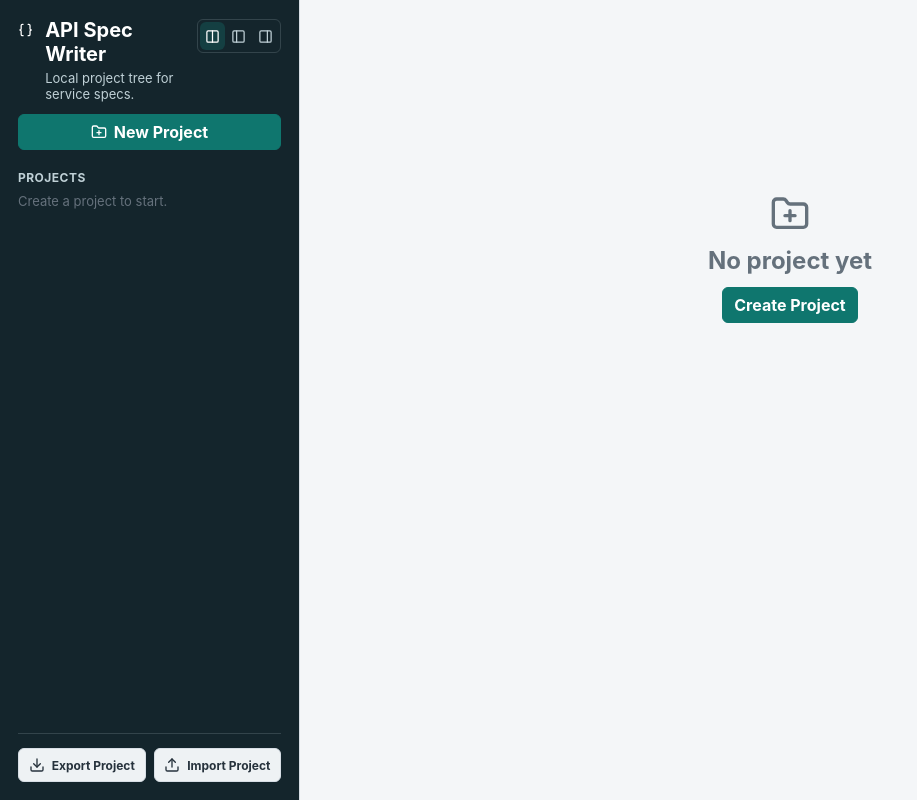
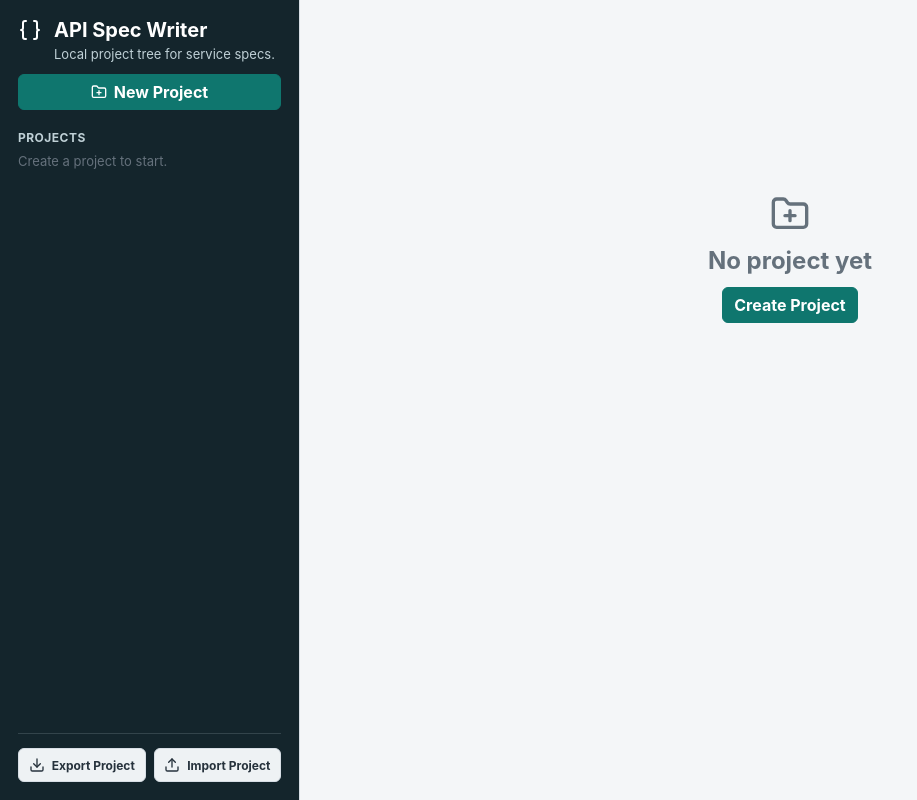
Before and after one commit to witwoywhy/api-spec-writer, a React (Vite) app in the folder frontend/: page / in a window 1280 px wide. Shown: the whole page, without its empty margins (0-917 px from the left). Built offline with nearby package versions, Linux system fonts and the light colour scheme.

Commit message:
Move view mode controls to workspace header

```diff
--- a/frontend/src/main.tsx
+++ b/frontend/src/main.tsx
@@ -1,6 +1,6 @@
 import { useCallback, useEffect, useMemo, useRef, useState } from "react";
 import { createRoot } from "react-dom/client";
-import { Braces, Columns2, Download, Edit3, FilePlus2, FolderPlus, PanelLeft, PanelRight, Trash2, Upload } from "lucide-react";
+import { Braces, Columns2, Download, Edit3, FilePlus2, FolderPlus, PanelLeftClose, PanelRightClose, Trash2, Upload } from "lucide-react";
 import { localStorageProjectStore } from "./adaptors/projectStore";
 import { ErrorCodesPage, EventCodesPage } from "./components/CodePages";
 import { HtmlPreview, MarkdownPreview } from "./components/MarkdownPreview";
@@ -247,17 +247,6 @@ function App() {
             <h1>API Spec Writer</h1>
             <p>Local project tree for service specs.</p>
           </div>
-          <div className="view-mode-control" aria-label="View mode">
-            <button className={viewMode === "split" ? "active" : ""} type="button" title="Editor and preview" aria-label="Editor and preview" onClick={() => setViewMode("split")}>
-              <Columns2 size={15} />
-            </button>
-            <button className={viewMode === "edit" ? "active" : ""} type="button" title="Editor only" aria-label="Editor only" onClick={() => setViewMode("edit")}>
-              <PanelLeft size={15} />
-            </button>
-            <button className={viewMode === "preview" ? "active" : ""} type="button" title="Preview only" aria-label="Preview only" onClick={() => setViewMode("preview")}>
-              <PanelRight size={15} />
-            </button>
-          </div>
         </div>
 
         <button className="primary wide" type="button" onClick={createProject}>
@@ -345,6 +334,19 @@ function App() {
                   </div>
                 ) : null}
               </div>
+              {page === "services" ? (
+                <div className="view-mode-control" aria-label="View mode">
+                  <button className={viewMode === "split" ? "active" : ""} type="button" title="Editor and preview" aria-label="Editor and preview" onClick={() => setViewMode("split")}>
+                    <Columns2 size={15} />
+                  </button>
+                  <button className={viewMode === "edit" ? "active" : ""} type="button" title="Editor only" aria-label="Editor only" onClick={() => setViewMode("edit")}>
+                    <PanelRightClose size={15} />
+                  </button>
+                  <button className={viewMode === "preview" ? "active" : ""} type="button" title="Preview only" aria-label="Preview only" onClick={() => setViewMode("preview")}>
+                    <PanelLeftClose size={15} />
+                  </button>
+                </div>
+              ) : null}
             </header>
 
             {page === "services" && (
--- a/frontend/src/styles.css
+++ b/frontend/src/styles.css
@@ -154,14 +154,12 @@ textarea:focus {
 }
 
 .view-mode-control {
-  border: 1px solid rgba(191, 208, 214, 0.18);
+  border: 1px solid var(--line);
   border-radius: 6px;
   flex: 0 0 auto;
   display: grid;
   grid-template-columns: repeat(3, 1fr);
   gap: 2px;
-  margin-left: auto;
-  margin-top: 1px;
   padding: 2px;
   width: 84px;
 }
@@ -173,17 +171,17 @@ textarea:focus {
   min-width: 0;
   border: 0;
   background: transparent;
-  color: #bfd0d6;
+  color: var(--muted);
   padding: 4px 3px;
 }
 
 .view-mode-control button:hover {
-  background: rgba(255, 255, 255, 0.08);
+  background: #e8eef2;
 }
 
 .view-mode-control button.active {
-  background: rgba(20, 184, 166, 0.18);
-  color: #ffffff;
+  background: rgba(15, 118, 110, 0.12);
+  color: var(--accent-strong);
 }
 
 .nav-section {
@@ -377,7 +375,7 @@ textarea:focus {
 
 .workspace-header {
   display: flex;
-  justify-content: flex-start;
+  justify-content: space-between;
   align-items: center;
   gap: 16px;
   margin-bottom: 16px;
@@ -391,6 +389,7 @@ textarea:focus {
   align-items: center;
   display: flex;
   gap: 8px;
+  flex: 1 1 auto;
   min-width: 0;
 }
 
```
